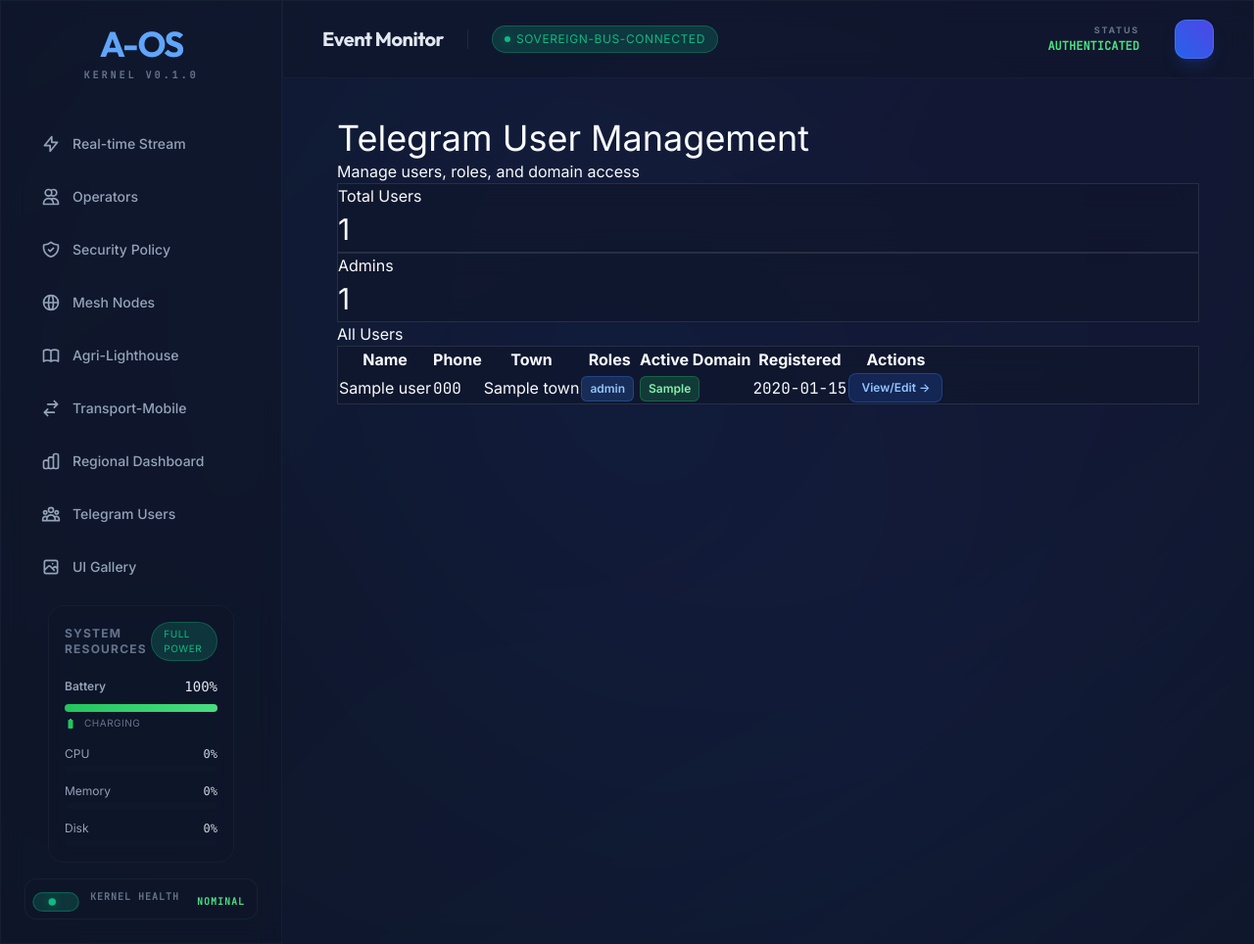
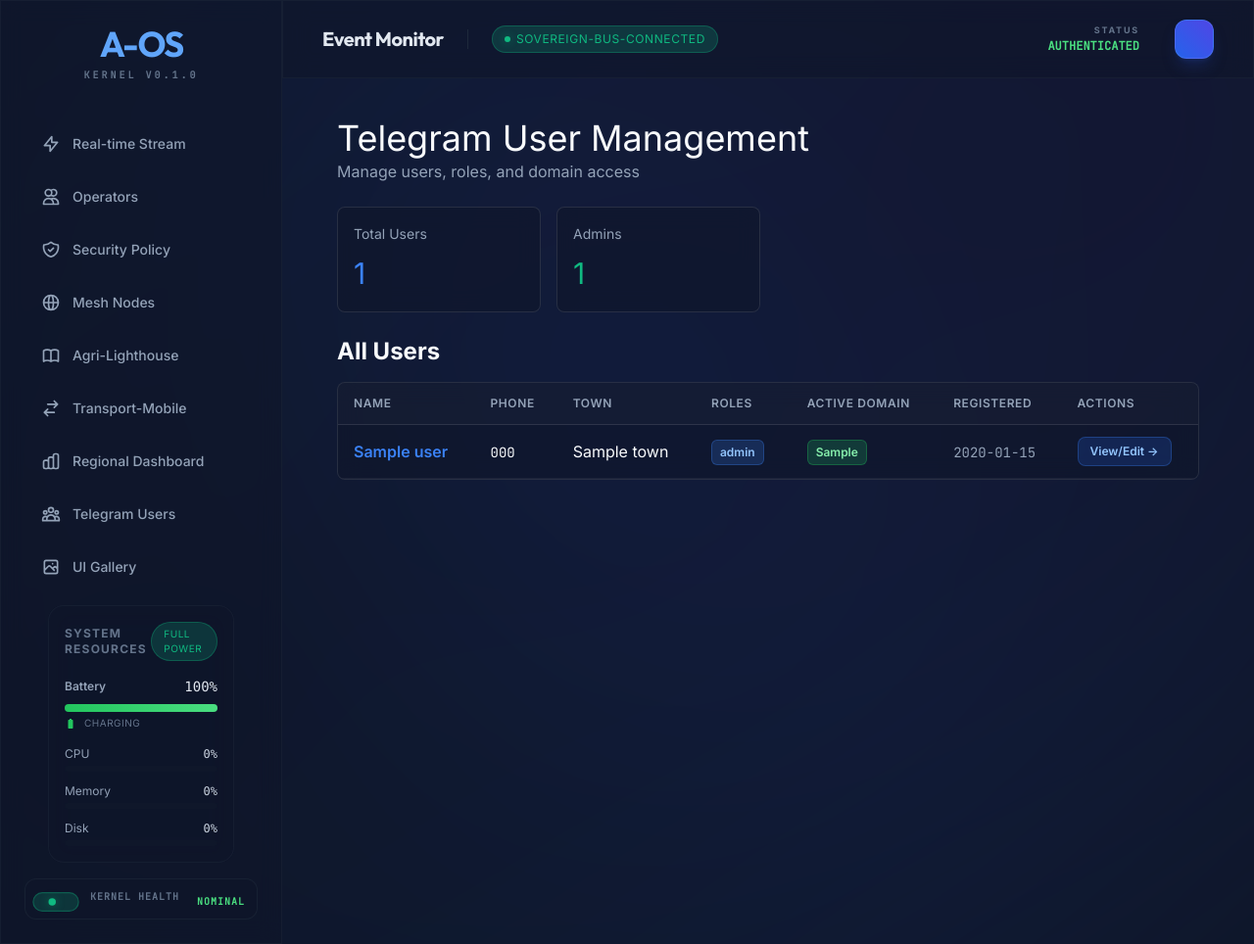
Before and after one commit to peteroluoch/africa-offline-os, a FastAPI app: template aos/api/templates/admin_users.html in a window 1280 px wide. Shown: the whole page at 98% size. Run offline with FastAPI, Linux system fonts and the light colour scheme; the template is opened without the code that fills it: most values are stand-ins (such as "Sample title", 1, 10 or a date in 2020); some libraries are stand-ins or nearby versions.

Commit message:
fix: Add missing utility classes to design system
CRITICAL FIX - Design system CSS now complete

Root cause: Templates used utility classes (aos-p-4, aos-mb-6, aos-grid-cols-4, etc.)
that didn't exist in the CSS files.

Added to partials/design_system.html:
 Padding utilities (aos-p-2, aos-p-4, aos-p-6, aos-p-8)
 Margin utilities (aos-mb-2, aos-mb-4, aos-mb-6)
 Grid system (aos-grid, aos-grid-cols-2/3/4)
 Border radius (aos-rounded-lg, aos-rounded-xl)
 Typography (aos-h3, aos-text-sm, aos-text-xs, aos-font-semibold)
 Color utilities (aos-text-primary, aos-text-success, aos-text-muted)
 Table styles (aos-table with proper styling)
 Layout utilities (aos-page-header, aos-text-center, aos-py-8)

Now admin console will have proper glassmorphism, spacing, and typography!

```diff
--- a/aos/api/templates/partials/design_system.html
+++ b/aos/api/templates/partials/design_system.html
@@ -133,4 +133,161 @@
     .aos-gap-6 {
         gap: var(--aos-spacing-6);
     }
+
+    /* Padding Utilities */
+    .aos-p-2 {
+        padding: var(--aos-spacing-2);
+    }
+
+    .aos-p-3 {
+        padding: var(--aos-spacing-3);
+    }
+
+    .aos-p-4 {
+        padding: var(--aos-spacing-4);
+    }
+
+    .aos-p-6 {
+        padding: var(--aos-spacing-6);
+    }
+
+    .aos-p-8 {
+        padding: var(--aos-spacing-8);
+    }
+
+    /* Margin Utilities */
+    .aos-mb-2 {
+        margin-bottom: var(--aos-spacing-2);
+    }
+
+    .aos-mb-3 {
+        margin-bottom: var(--aos-spacing-3);
+    }
+
+    .aos-mb-4 {
+        margin-bottom: var(--aos-spacing-4);
+    }
+
+    .aos-mb-6 {
+        margin-bottom: var(--aos-spacing-6);
+    }
+
+    /* Border Radius */
+    .aos-rounded-lg {
+        border-radius: var(--aos-radius-lg);
+    }
+
+    .aos-rounded-xl {
+        border-radius: var(--aos-radius-xl);
+    }
+
+    .aos-overflow-hidden {
+        overflow: hidden;
+    }
+
+    /* Grid System */
+    .aos-grid {
+        display: grid;
+    }
+
+    .aos-grid-cols-2 {
+        grid-template-columns: repeat(2, minmax(0, 1fr));
+    }
+
+    .aos-grid-cols-3 {
+        grid-template-columns: repeat(3, minmax(0, 1fr));
+    }
+
+    .aos-grid-cols-4 {
+        grid-template-columns: repeat(4, minmax(0, 1fr));
+    }
+
+    /* Typography */
+    .aos-h3 {
+        font-size: var(--aos-size-2xl);
+        font-weight: 700;
+        line-height: 1.3;
+    }
+
+    .aos-text-sm {
+        font-size: var(--aos-size-sm);
+    }
+
+    .aos-text-xs {
+        font-size: var(--aos-size-xs);
+    }
+
+    .aos-font-semibold {
+        font-weight: 600;
+    }
+
+    .aos-font-bold {
+        font-weight: 700;
+    }
+
+    /* Colors */
+    .aos-text-primary {
+        color: var(--aos-primary-base);
+    }
+
+    .aos-text-success {
+        color: var(--aos-success-base);
+    }
+
+    .aos-text-info {
+        color: var(--aos-info-base);
+    }
+
+    .aos-text-warning {
+        color: var(--aos-warning-base);
+    }
+
+    .aos-text-muted {
+        color: var(--aos-neutral-400);
+    }
+
+    /* Page Header */
+    .aos-page-header {
+        margin-bottom: var(--aos-spacing-6);
+    }
+
+    /* Table Styles */
+    .aos-table {
+        width: 100%;
+        border-collapse: collapse;
+    }
+
+    .aos-table thead {
+        background: rgba(255, 255, 255, 0.02);
+        border-bottom: 1px solid var(--aos-surface-border);
+    }
+
+    .aos-table th {
+        padding: var(--aos-spacing-3) var(--aos-spacing-4);
+        text-align: left;
+        font-size: var(--aos-size-xs);
+        font-weight: 600;
+        text-transform: uppercase;
+        letter-spacing: 0.05em;
+        color: var(--aos-neutral-400);
+    }
+
+    .aos-table td {
+        padding: var(--aos-spacing-3) var(--aos-spacing-4);
+        border-bottom: 1px solid rgba(255, 255, 255, 0.05);
+    }
+
+    .aos-table tbody tr:hover {
+        background: rgba(255, 255, 255, 0.02);
+    }
+
+    /* Text Center */
+    .aos-text-center {
+        text-align: center;
+    }
+
+    .aos-py-8 {
+        padding-top: var(--aos-spacing-8);
+        padding-bottom: var(--aos-spacing-8);
+    }
 </style>
```
